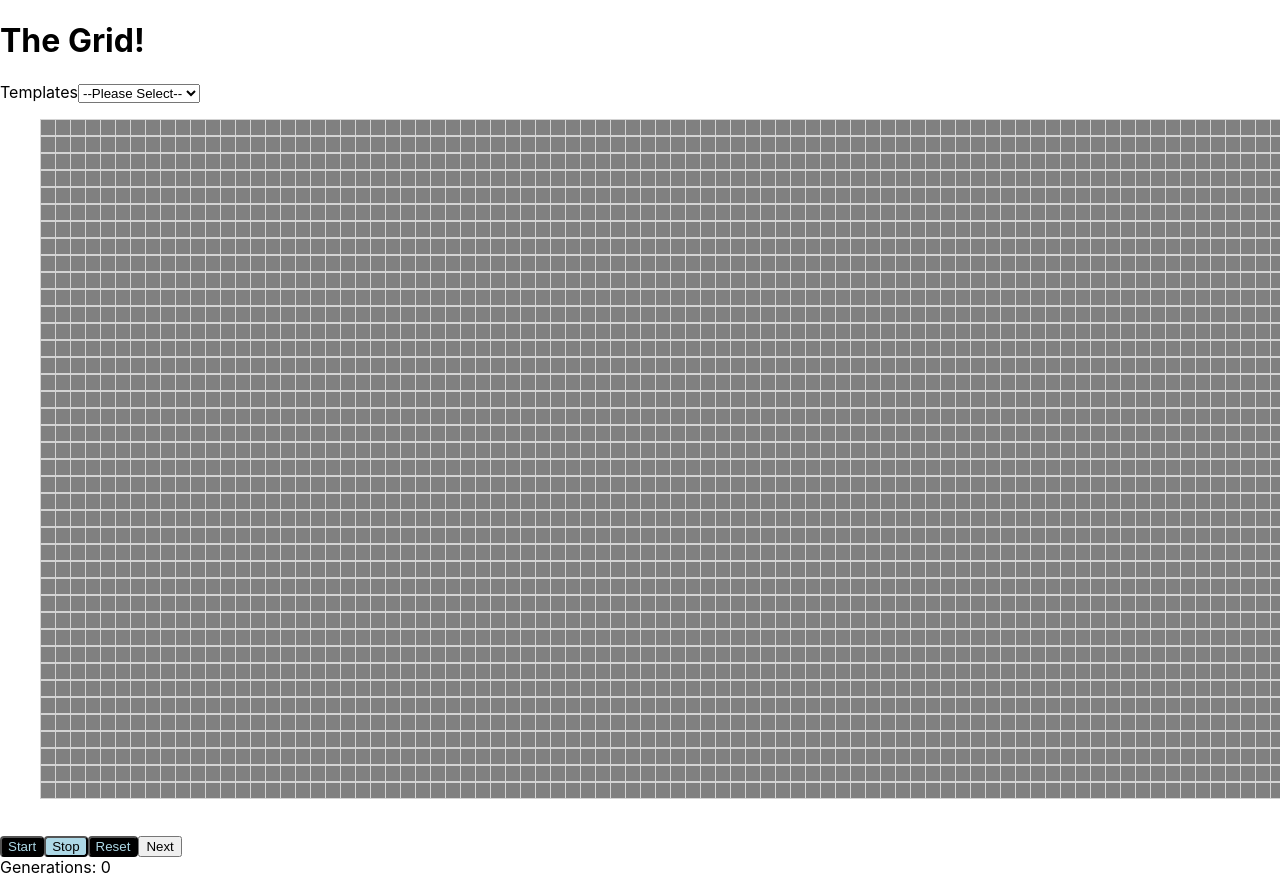
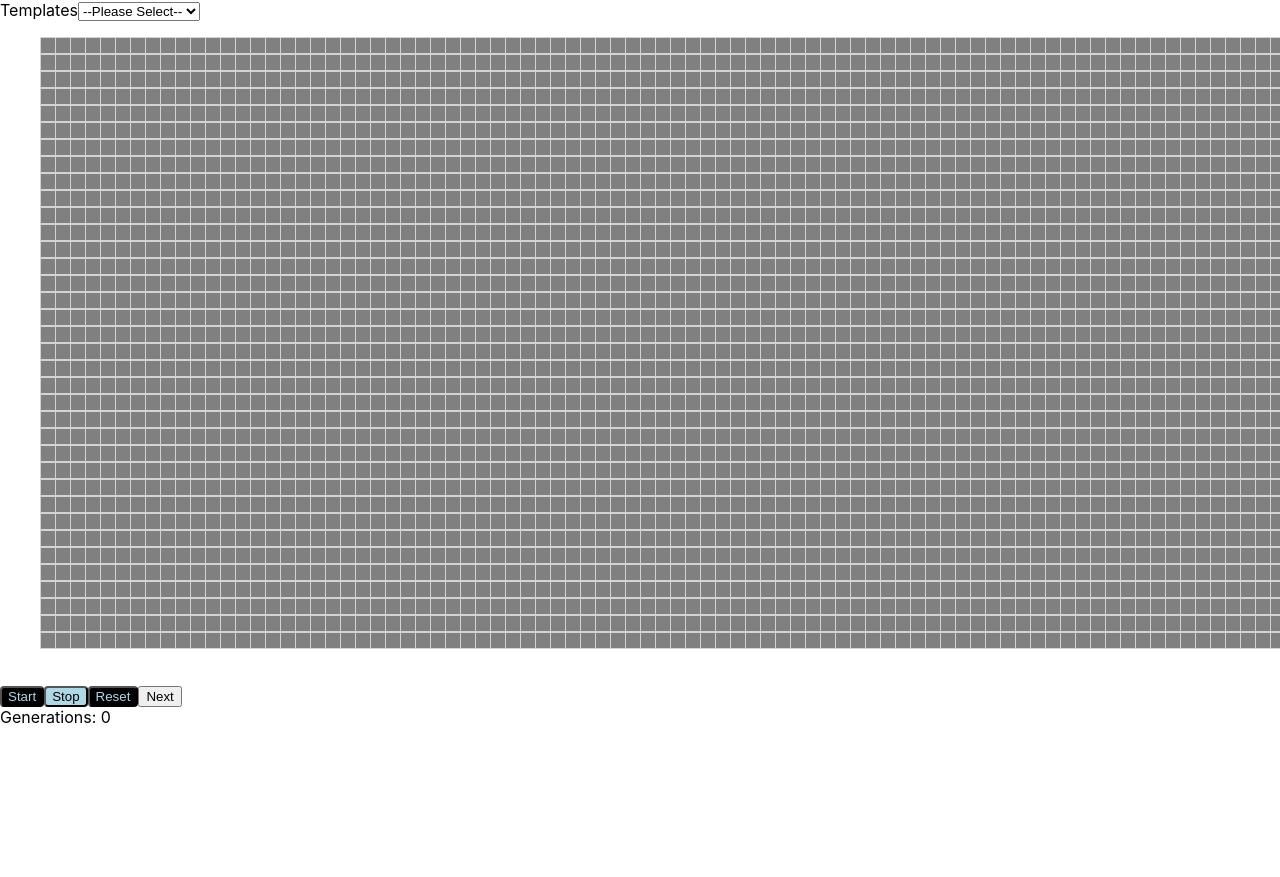
Before and after one commit to smackey15/HooksPractice, a React (Create React App) app: page / in a window 1280 px wide. Shown: the top 877 px of the page. After the commit the page ends 800 px from the top, so only its background shows below. Built offline with nearby package versions, Linux system fonts and the light colour scheme.

Commit message:
improve templates reset behvaior

```diff
--- a/src/game.jsx
+++ b/src/game.jsx
@@ -6,7 +6,7 @@ import './game.css'
 
 function Game() {
     // initialize grid to 40 x 100 2d array with undefined values
-    const grid = Array.from(Array(40), () => new Array(100).fill())
+    const grid = Array.from(Array(36), () => new Array(100).fill())
 
     // converts 2d array into object that can be passed into 'getNextGeneration' function
     const convertGrid = (twoD) => {
@@ -24,7 +24,7 @@ function Game() {
 
     // converts object back into 2D array that can be rendered on the browser
     const convertObject = (object) => {
-        const twoD = Array.from(Array(40), () => new Array(100).fill())
+        const twoD = Array.from(Array(36), () => new Array(100).fill())
         for (let row in object) { // 8
             // if (!twoD[row]) twoD[row] = new Array(10).fill() // ** this code makes the grid expand as the coordinates grow beyong the existing rows
             if (twoD[row]) { // this code stops the board from expanding beyong the existing parameters
@@ -42,14 +42,14 @@ function Game() {
     }
 
     const blinker = () => {
-        const twoD = Array.from(Array(40), () => new Array(100).fill())
+        const twoD = Array.from(Array(36), () => new Array(100).fill())
         twoD[19][49] = 1
         twoD[20][49] = 1
         twoD[21][49] = 1
         return twoD
     }
     const spaceShip = () => {
-        const twoD = Array.from(Array(40), () => new Array(100).fill())
+        const twoD = Array.from(Array(36), () => new Array(100).fill())
         twoD[19][48] = 1
         twoD[20][49] = 1
         twoD[21][47] = 1
@@ -100,8 +100,9 @@ function Game() {
     }
 
     const handleNext = () => { // why won't this work unless I have alredy started and stopped the useEffect/setInterval function?
-        const newestObj = convertGrid(board)
-        setNewObj(newestObj)
+        // const newestObj = convertGrid(board)
+        // setNewObj(newestObj)
+        setNewObj(convertGrid(board))
         const nextGeneration = getNextGeneration(newObj)
         console.log(nextGeneration)
         const nextBoard = convertObject(nextGeneration)
@@ -112,6 +113,10 @@ function Game() {
     }
 
     const handleInput = (e) => {
+        if (gameRunning) {
+            setGamerunning(false)
+            setGeneration(0)
+        }
         const obj = {"grid": grid, "blinker": blinker, "spaceship": spaceShip}
         const boardType = e===null ? "grid" : e.target.value
         // const variableVersion = eval(boardType)
@@ -122,7 +127,7 @@ function Game() {
 
     return (
         <div>
-            <h1>The Grid!</h1>
+            {/* <h1>The Grid!</h1> */}
             <div>
                 <label>Templates</label>
                 <select id='temp' onChange={handleInput}>
```
